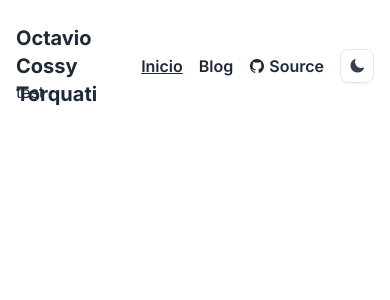
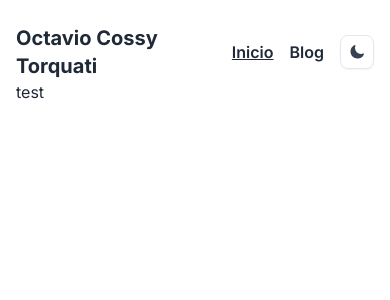
Before and after one commit to Octaviocossy/portfolio_2023, a Next.js app: page / in a window 390 px wide. Shown: the top 300 px of the page. Built offline with nearby package versions, Linux system fonts and the light colour scheme.

Commit message:
🌈 feat: adds responsive navbar

```diff
--- a/src/modules/ui/interfaces/Navbar.interface.tsx
+++ b/src/modules/ui/interfaces/Navbar.interface.tsx
@@ -6,14 +6,32 @@ import { usePathname } from "next/navigation";
 import { ERoutes } from "@/models";
 import { Button, GitHub, Link } from "@/ui";
 import { useTheme } from "@/hooks";
+import { useEffect, useState } from "react";
 
 const Navbar = () => {
   const pathname = usePathname();
   const { theme, handleTheme } = useTheme();
 
+  const [mobile, setMobile] = useState(false);
+
+  useEffect(() => {
+    const handleMobile = () => {
+      window.innerWidth > 640 ? setMobile(false) : setMobile(true);
+    };
+
+    window.addEventListener("resize", handleMobile);
+
+    return () => {
+      window.removeEventListener("resize", handleMobile);
+    };
+  });
+
   return (
-    <header className="px-4 max-w-2xl m-auto py-6 flex items-center space-x-4 justify-between absolute w-full left-0 right-0">
-      <h1 className="font-bold text-xl">Octavio Cossy Torquati</h1>
+    <header className="px-4 max-w-2xl m-auto py-6 flex items-center space-x-4 absolute w-full left-0 right-0">
+      <section className="flex items-center flex-1">
+        <h1 className="font-bold text-xl flex-1">
+          {mobile ? ".ovct" : "Octavio Cossy Torquati"}
+        </h1>
         <nav>
           <ul className="flex space-x-4">
             <li>
@@ -26,9 +44,7 @@ const Navbar = () => {
                 Blog
               </Link>
             </li>
-        </ul>
-      </nav>
-      <section className="space-x-4 flex">
+            <li className="hidden sm:block">
               <Link
                 href={"https://github.com/Octaviocossy/portfolio_2023"}
                 target={"_blank"}
@@ -37,6 +53,11 @@ const Navbar = () => {
                 <GitHub className="mr-1" />
                 Source
               </Link>
+            </li>
+          </ul>
+        </nav>
+      </section>
+      <section className="space-x-4 flex">
         <Button onClick={handleTheme}>
           {theme === "light" ? (
             <MoonIcon className="w-4 h-4 text-gray-700" />
```
Also changed, not shown: 1 other file (tests, documents, lock files or other folders). Lines whose indentation alone changed are shown as unchanged.
